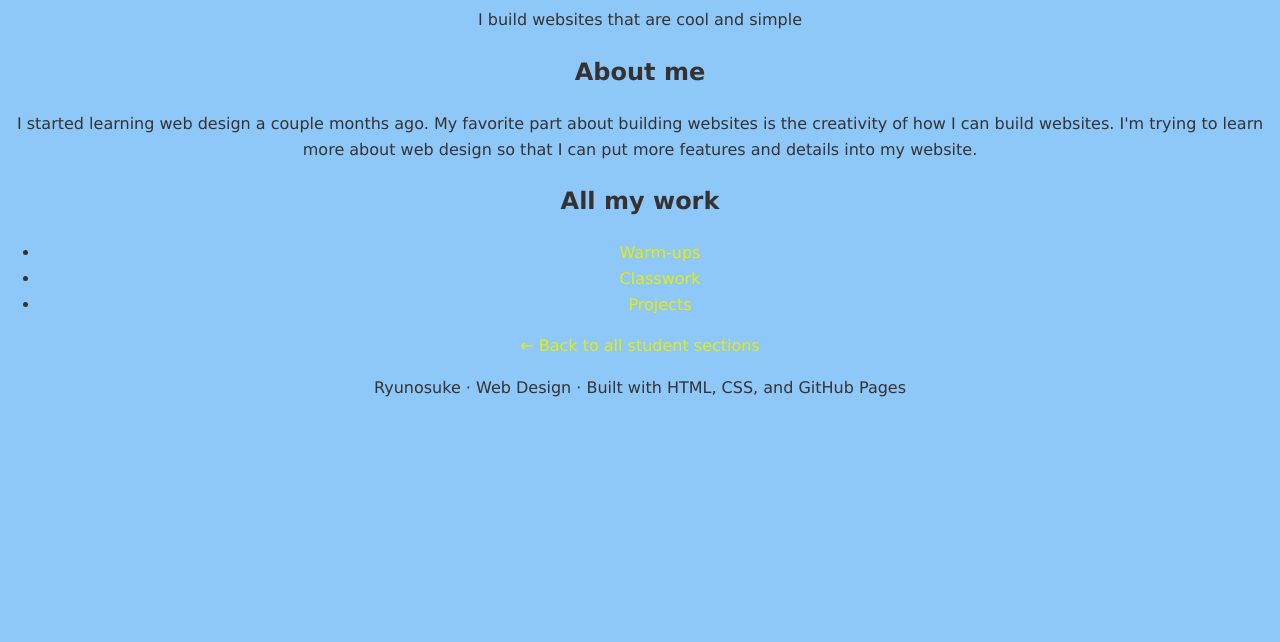
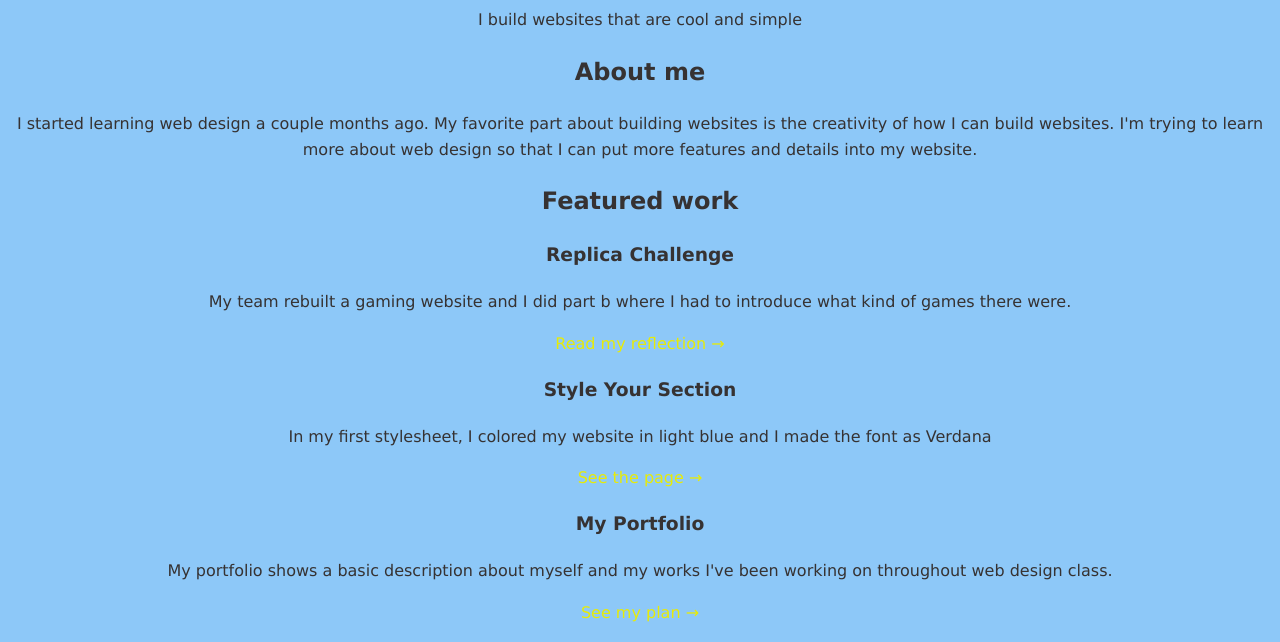
Before and after one commit to montverde-webdesign/ryunosuke-kojika, a plain HTML site: page index.html in a window 1280 px wide. Shown: the part 308-950 px from the top of the page. Before the commit the page ends 800 px from the top, so only its background shows below. Drawn offline with Linux system fonts and the light colour scheme.

Commit message:
Add featured work cards

```diff
--- a/index.html
+++ b/index.html
@@ -43,6 +43,41 @@
         </p>
       </section>
 
+      <section class="featured">
+        <h2>Featured work</h2>
+        <div class="cards">
+          <div class="card">
+            <h3>Replica Challenge</h3>
+            <p>
+              My team rebuilt a gaming website and I did part b where I had to
+              introduce what kind of games there were.
+            </p>
+            <a href="projects/2026-11-05-replica-challenge.html"
+              >Read my reflection &rarr;</a
+            >
+          </div>
+          <div class="card">
+            <h3>Style Your Section</h3>
+            <p>
+              In my first stylesheet, I colored my website in light blue and I
+              made the font as Verdana
+            </p>
+            <a href="classwork/2026-10-23-style-my-section.html"
+              >See the page &rarr;</a
+            >
+          </div>
+          <div class="card">
+            <h3>My Portfolio</h3>
+            <p>
+              My portfolio shows a basic description about myself and my works
+              I've been working on throughout web design class.
+            </p>
+            <a href="classwork/2026-11-16-portfolio-plan.html"
+              >See my plan &rarr;</a
+            >
+          </div>
+        </div>
+      </section>
       <section class="all-work">
         <h2>All my work</h2>
         <ul class="work-links">
@@ -59,7 +94,10 @@
       </p>
     </main>
     <footer>
-  <p>Ryunosuke &middot; Web Design &middot; Built with HTML, CSS, and GitHub Pages</p>
-</footer>
+      <p>
+        Ryunosuke &middot; Web Design &middot; Built with HTML, CSS, and GitHub
+        Pages
+      </p>
+    </footer>
   </body>
 </html>
```
